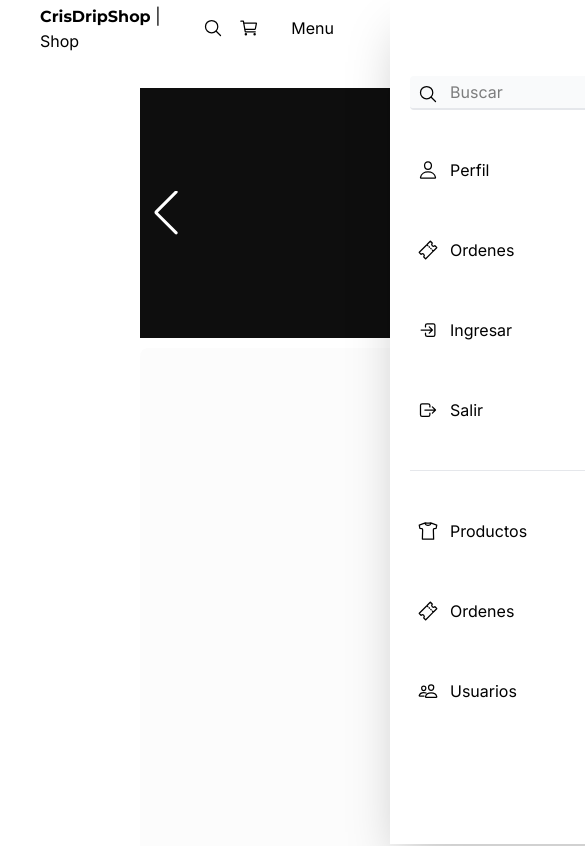
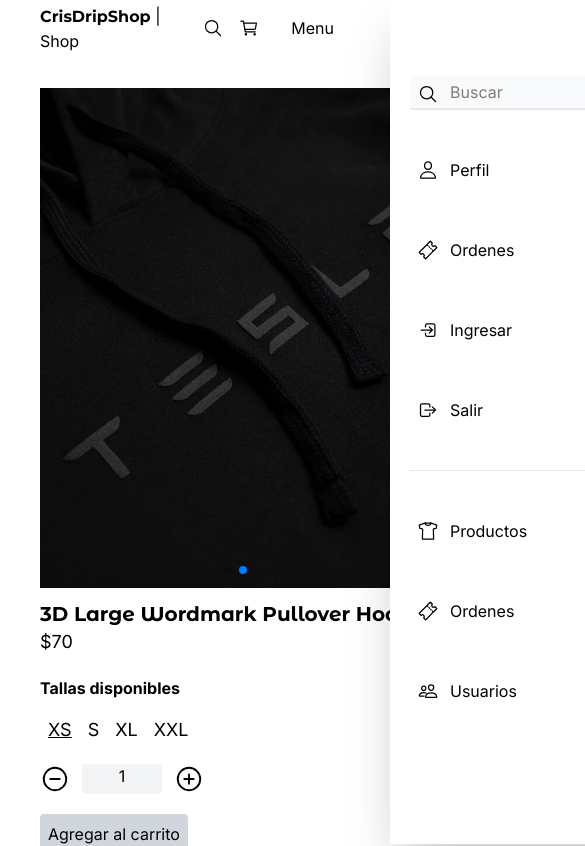
Before and after one commit to cristianpy09/Crisdrip-shop, a Next.js app: page /product/3d_large_wordmark_pullover_hoodie in a window 390 px wide. Shown: the top 846 px of the page, 585 px wide, since content can reach past the window. Built offline with nearby package versions, Linux system fonts and the light colour scheme.

Commit message:
mobile slides responsive added

```diff
--- a/src/app/(shop)/product/[slug]/page.tsx
+++ b/src/app/(shop)/product/[slug]/page.tsx
@@ -1,5 +1,6 @@
 import QuantitySelector from "@/components/products/quantity-selector/QuantitySelector";
 import SizeSelector from "@/components/products/size-selector/SizeSelector";
+import { PorductMobileSlideshow } from "@/components/products/slides-show/PorductMobileSlideshow";
 import { ProductSlide } from "@/components/products/slides-show/ProductSlide";
 
 import { titleFont } from "@/confg/fonts";
@@ -20,18 +21,26 @@ export default async function Productpage({
     notFound();
   }
   return (
-    <div className="mt-8 m-30 mb-10 space-x-10  grid md:grid-cols-3 gap-3  ">
+    <div className="mt-8 m-5 mb-10 space-x-7  grid md:grid-cols-3 gap-3  ">
       {/**imagenes del producto */}
-      <div className="col-span-1 md:col-span-2  ">
-        <ProductSlide title={product.title} images={product.images} />
+      <div className="col-span-1  md:col-span-2  ">
+
+        {/**slide mobile */}
+          <PorductMobileSlideshow title={product.title} images={product.images} className="block md:hidden" />
+
+
+
+
+        {/**slide escritorio */}
+        <ProductSlide title={product.title} images={product.images} className="hidden md:block" />
       </div>
 
       {/**Informacion del producto */}
-      <div className="col-span-1 px-5  ">
+      <div className="col-span-1   ">
         <h1 className={`${titleFont.className} antialiased font-bold text-xl `}>
           {product.title}
         </h1>
-        <p className="text-lg mb-5"> ${product.price} </p>
+        <p className="text-lg m-"> ${product.price} </p>
         {/**selector de tallas */}
         <SizeSelector
           selectedSIze={product.sizes[0]}
--- /dev/null
+++ b/src/components/products/slides-show/PorductMobileSlideshow.tsx
@@ -0,0 +1,57 @@
+"use client";
+import "swiper/css";
+import "swiper/css/free-mode";
+import "swiper/css/navigation";
+import "swiper/css/pagination";
+import "swiper/css";
+import Image from "next/image";
+import "./slideshow.css";
+
+import { Autoplay, FreeMode,  Pagination  } from "swiper/modules";
+
+import { Swiper, SwiperSlide } from "swiper/react";
+
+
+interface Props {
+  images: string[];
+  title: string;
+  className?: string;
+}
+
+export const PorductMobileSlideshow = ({ images, title, className }: Props) => {
+
+
+  return (
+    <div className={className}>
+      <Swiper
+       style={{
+        width:"100vw",
+        height:"500px"
+       }}
+
+        pagination
+        autoplay={{
+          delay: 2500,
+        }}
+
+        modules={[FreeMode, Autoplay,Pagination]}
+        className="mySwiper2"
+      >
+        {images.map((image) => (
+          <SwiperSlide key={image}>
+
+              <Image
+                src={`/products/${image}`}
+                alt={title}
+                className=" object-fill "
+                width={800}
+                height={500}
+              />
+
+          </SwiperSlide>
+        ))}
+      </Swiper>
+
+    </div>
+  );
+};
--- a/src/components/products/slides-show/ProductSlide.tsx
+++ b/src/components/products/slides-show/ProductSlide.tsx
@@ -40,16 +40,13 @@ export const ProductSlide = ({ images, title, className }: Props) => {
       >
         {images.map((image) => (
           <SwiperSlide key={image}>
-            <div className="relative w-full h-[250px] md:h-[700px]">
-              <Image
-                src={`/products/${image}`}
-                alt={title}
-                fill
-                className="object-cover rounded-lg"
-                sizes="(max-width: 768px) 100vw, 50vw"
-                priority
-              />
-            </div>
+            <Image
+              src={`/products/${image}`}
+              alt={title}
+              className=" object-fill "
+              width={1024}
+              height={500}
+            />
           </SwiperSlide>
         ))}
       </Swiper>
--- a/src/components/products/slides-show/slideshow.css
+++ b/src/components/products/slides-show/slideshow.css
@@ -17,7 +17,7 @@
 }
   .swiper {
     width: 100%;
-    height: auto;
+    height: 100%;
     margin-left: auto;
     margin-right: auto;
 
```
